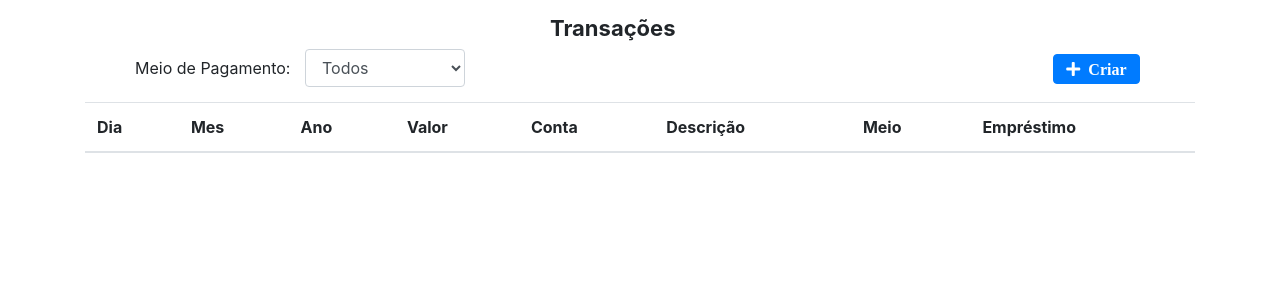
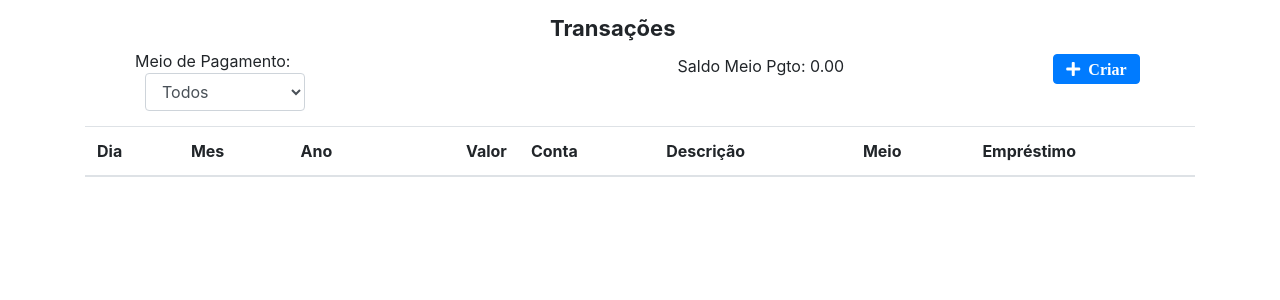
Before and after one commit to mora72/fcweb, a Django app: page /trans/ in a window 1280 px wide. Shown: the part 92-392 px from the top of the page. Run offline with Django 3.2, Linux system fonts and the light colour scheme; lists and menus that the app fills with data are empty; some libraries are stand-ins or nearby versions.

Commit message:
6o Commit

```diff
--- a/core/static/css/styles.css
+++ b/core/static/css/styles.css
@@ -86,6 +86,13 @@
     display: inline-block;
 }
 
+#saldomeio {
+    margin-left: 200px;
+    margin-top: 5px;
+    display: inline-block;
+    vertical-align: middle;
+}
+
 /* Search
 .flex-container {
   display: flex;
@@ -135,7 +142,7 @@
     display: none;
 }
 
-/* Lista Grupos */
+/* Lista Transações */
 
 .listatrans-div h2 {
     font-size: 22px;
@@ -143,3 +150,8 @@
     margin-top: 15px;
     margin-left: 550px;
 }
+
+.lista-trans td {
+    font-size: 12px;
+    font-weight: bold;
+}
--- a/core/templates/core/trans.html
+++ b/core/templates/core/trans.html
@@ -2,12 +2,14 @@
 <html lang="en">
 {% extends 'base.html' %}
 {% block title %}Transações{% endblock %}
+{% load humanize %}
+{% load l10n %}
 
 {% block content %}
 <div class="container-fluid listatrans-div">
     <h2>Transações</h2>
     <div class="row">
-        <div class="col-md-8 filtermeio-div">
+        <div class="col-md-3 filtermeio-div">
         <!-- Configuração da ação do filtro -->
             <span>Meio de Pagamento:</span>
             <select name="filtermeio" id="filtermeio" class="form-control">
@@ -20,6 +22,9 @@
                     {% endif %}
                 {% endfor %}
             </select>
+        </div>
+        <div class="col-md-5 saldomeio-div">
+            <span id="saldomeio">Saldo Meio Pgto: {{saldo | floatformat:2 | intcomma}}</span>
         </div>
         <div class="col-md-2 btntransnew-div">
             <!-- Configuração do botão criar -->
@@ -35,14 +40,14 @@
     </ul>
     {% endfor %}
     {% endif %}
-    <div class="container tab-trans">
+    <div class="container lista-trans">
         <table class="table">   <!--  table-bordered table-sm  -->
             <thead>
             <tr>
                 <th>Dia</th>
                 <th>Mes</th>
                 <th>Ano</th>
-                <th>Valor</th>
+                <th class="text-right">Valor</th>
                 <th>Conta</th>
                 <th>Descrição</th>
                 <th>Meio</th>
@@ -54,8 +59,8 @@
             <tr>
                 <td>{{trans.dia}}</td>
                 <td>{{trans.mes}}</td>
-                <td>{{trans.ano}}</td>
-                <td>{{trans.valor}}</td>
+                <td>{{trans.ano | unlocalize}}</td>
+                <td class="text-right">{{trans.valor | floatformat:2 | intcomma}}</td>
                 <td>{{trans.conta}}</td>
                 <td>{{trans.descr}}</td>
                 <td>{{trans.meio}}</td>
--- a/core/views.py
+++ b/core/views.py
@@ -94,10 +94,11 @@ def main_dash(request):
 
 
 def trans_list(request):
-    anotrabalho = date.today().year
-    mestrabalho = date.today().month
+    ano = date.today().year
+    mes = date.today().month
+    saldo = 0
 
-    # listameiossaldo = abrearquivo('listameiosaldo')
+    listameiossaldo = abrearquivo('listameiosaldo')
     listameios = abrearquivo('listameios')
     listatrans = abrearquivo('listatrans')
 
@@ -107,31 +108,35 @@ def trans_list(request):
     #    filtermeio = int(filtermeio)
     # if searchgrupo:
     #     lista_grupos = lista_grupos.filter(nome__icontains=searchgrupo).order_by('nome')
-    if filtermeio:
-        if filtermeio != '*':
-            listatransfiltro = []
-            for x in listatrans:
-                if x['meio'] == filtermeio and x['ano'] == anotrabalho and x['mes'] == mestrabalho:
-                    listatransfiltro.append(x)
-        else:
-            listatransfiltro = listatrans
+    listatransfiltro = []
+    if (not filtermeio) or filtermeio == '*':
+        for x in listatrans:
+            if x['ano'] == ano and x['mes'] == mes:
+                listatransfiltro.append(x)
     else:
-        listatransfiltro = listatrans
+        listatransfiltro = []
+        saldo = ler_saldo_fim_meio(listameiossaldo, filtermeio, mes, ano)
+        for x in listatrans:
+            if x['meio'] == filtermeio and x['ano'] == ano and x['mes'] == mes:
+                listatransfiltro.append(x)
     return render(request, 'core/trans.html', {'listatransfiltro': listatransfiltro, 'listameios': listameios,
-                                               'filtermeioatual': filtermeio})
+                                               'filtermeioatual': filtermeio, 'saldo': saldo})
 
 
 def trans_new(request):
-    anotrabalho = date.today().year
-    mestrabalho = date.today().month
-
-    listatrans = abrearquivo('listatrans')
+    ano = date.today().year
+    mes = date.today().month
 
     if request.method == 'POST':
         form = TransFormEdit(request.POST)
         if form.is_valid():
-            registrotrans = {'ano': anotrabalho,
-                             'mes': mestrabalho,
+            listatrans = abrearquivo('listatrans')
+            listameiossaldo = abrearquivo('listameiosaldo')
+            saldo = ler_saldo_fim_meio(listameiossaldo, form['trans_meio'].value(), mes, ano)
+            saldo += float(form['trans_valor'].value())
+            grava_saldo_fim_meio(listameiossaldo, form['trans_meio'].value(), mes, ano, saldo)
+            registrotrans = {'ano': ano,
+                             'mes': mes,
                              'dia': int(form['trans_dia'].value()),
                              'valor': float(form['trans_valor'].value()),
                              'conta': form['trans_conta'].value(),
@@ -140,9 +145,25 @@ def trans_new(request):
                              'nomeemprest': form['trans_emprest'].value()}
             listatrans.append(registrotrans.copy())
             fechaarquivo('listatrans', listatrans)
+            fechaarquivo('listameiosaldo', listameiossaldo)
             return redirect('/trans/')
         else:
             return render(request, 'core/transnew.html', {'form': form})
     else:
         form = TransFormEdit()
         return render(request, 'core/transnew.html', {'form': form})
+
+
+def ler_saldo_fim_meio(listameiossaldo, meio, mes, ano):
+    saldofim = 0
+    for x in listameiossaldo:
+        if x["mes"] == mes and x["ano"] == ano and x['cod'] == meio:
+            saldofim = x["saldofim"]
+    return saldofim
+
+
+def grava_saldo_fim_meio(listameiossaldo, meio, mes, ano, saldofim):
+    for x in listameiossaldo:
+        if x["mes"] == mes and x["ano"] == ano and x['cod'] == meio:
+            x["saldofim"] = saldofim
+            break
--- a/fcweb/settings.py
+++ b/fcweb/settings.py
@@ -120,5 +120,5 @@ STATIC_URL = '/static/'
 
 CRISPY_TEMPLATE_PACK = 'bootstrap4'
 
-THOUSAND_SEPARATOR = '.',
+THOUSAND_SEPARATOR = '.'
 USE_THOUSAND_SEPARATOR = True
```
